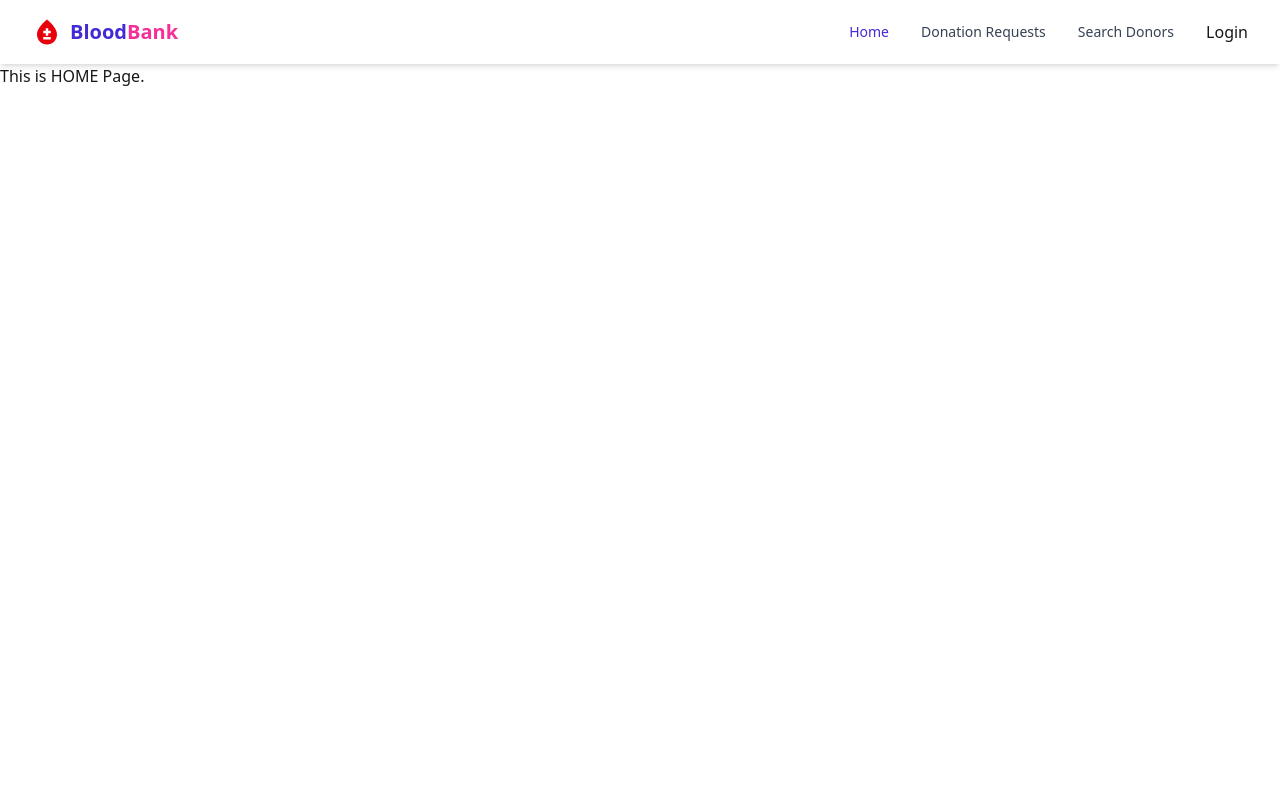
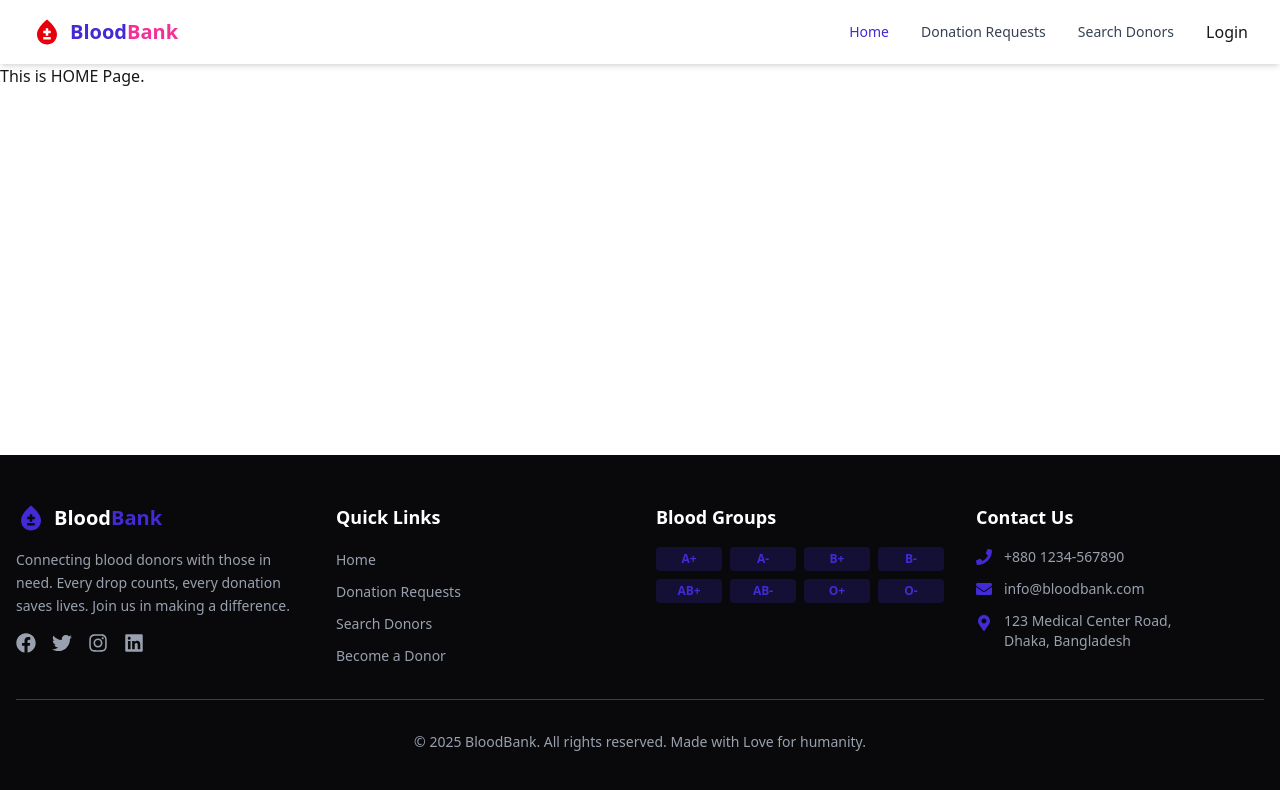
Before and after one commit to zubaer-developer/blood-donation-app-client, a React (Vite) app: page / in a window 1280 px wide. Shown: the top 790 px of the page. Built offline with nearby package versions, Linux system fonts and the light colour scheme.

Commit message:
setup footer in home page

```diff
--- /dev/null
+++ b/src/components/shared/Footer.jsx
@@ -0,0 +1,153 @@
+import { Link } from "react-router-dom";
+import { MdBloodtype } from "react-icons/md";
+import {
+  FaFacebook,
+  FaTwitter,
+  FaInstagram,
+  FaLinkedin,
+  FaPhone,
+  FaEnvelope,
+  FaMapMarkerAlt,
+} from "react-icons/fa";
+
+const Footer = () => {
+  return (
+    <footer className="bg-neutral text-white">
+      <div className="max-w-7xl mx-auto px-4 py-12">
+        <div className="grid grid-cols-1 md:grid-cols-2 lg:grid-cols-4 gap-8">
+          {/* About Section */}
+          <div>
+            <div className="flex items-center space-x-2 mb-4">
+              <MdBloodtype className="text-primary text-3xl" />
+              <span className="text-xl font-bold">
+                Blood<span className="text-primary">Bank</span>
+              </span>
+            </div>
+            <p className="text-gray-400 text-sm leading-relaxed">
+              Connecting blood donors with those in need. Every drop counts,
+              every donation saves lives. Join us in making a difference.
+            </p>
+            {/* Social Icons */}
+            <div className="flex space-x-4 mt-4">
+              <a
+                href="#"
+                className="text-gray-400 hover:text-primary transition-colors"
+              >
+                <FaFacebook size={20} />
+              </a>
+              <a
+                href="#"
+                className="text-gray-400 hover:text-primary transition-colors"
+              >
+                <FaTwitter size={20} />
+              </a>
+              <a
+                href="#"
+                className="text-gray-400 hover:text-primary transition-colors"
+              >
+                <FaInstagram size={20} />
+              </a>
+              <a
+                href="#"
+                className="text-gray-400 hover:text-primary transition-colors"
+              >
+                <FaLinkedin size={20} />
+              </a>
+            </div>
+          </div>
+
+          {/* Quick Links */}
+          <div>
+            <h3 className="text-lg font-semibold mb-4">Quick Links</h3>
+            <ul className="space-y-2">
+              <li>
+                <Link
+                  to="/"
+                  className="text-gray-400 hover:text-primary transition-colors text-sm"
+                >
+                  Home
+                </Link>
+              </li>
+              <li>
+                <Link
+                  to="/donation-requests"
+                  className="text-gray-400 hover:text-primary transition-colors text-sm"
+                >
+                  Donation Requests
+                </Link>
+              </li>
+              <li>
+                <Link
+                  to="/search"
+                  className="text-gray-400 hover:text-primary transition-colors text-sm"
+                >
+                  Search Donors
+                </Link>
+              </li>
+              <li>
+                <Link
+                  to="/register"
+                  className="text-gray-400 hover:text-primary transition-colors text-sm"
+                >
+                  Become a Donor
+                </Link>
+              </li>
+            </ul>
+          </div>
+
+          {/* Blood Groups */}
+          <div>
+            <h3 className="text-lg font-semibold mb-4">Blood Groups</h3>
+            <div className="grid grid-cols-4 gap-2">
+              {["A+", "A-", "B+", "B-", "AB+", "AB-", "O+", "O-"].map(
+                (group) => (
+                  <span
+                    key={group}
+                    className="bg-primary/20 text-primary text-xs font-semibold px-2 py-1 rounded text-center"
+                  >
+                    {group}
+                  </span>
+                )
+              )}
+            </div>
+          </div>
+
+          {/* Contact Info */}
+          <div>
+            <h3 className="text-lg font-semibold mb-4">Contact Us</h3>
+            <ul className="space-y-3">
+              <li className="flex items-center space-x-3">
+                <FaPhone className="text-primary" />
+                <span className="text-gray-400 text-sm">+880 1234-567890</span>
+              </li>
+              <li className="flex items-center space-x-3">
+                <FaEnvelope className="text-primary" />
+                <span className="text-gray-400 text-sm">
+                  info@bloodbank.com
+                </span>
+              </li>
+              <li className="flex items-start space-x-3">
+                <FaMapMarkerAlt className="text-primary mt-1" />
+                <span className="text-gray-400 text-sm">
+                  123 Medical Center Road,
+                  <br />
+                  Dhaka, Bangladesh
+                </span>
+              </li>
+            </ul>
+          </div>
+        </div>
+
+        {/* Bottom Bar */}
+        <div className="border-t border-gray-700 mt-8 pt-8 text-center">
+          <p className="text-gray-400 text-sm">
+            © {new Date().getFullYear()} BloodBank. All rights reserved. Made
+            with Love for humanity.
+          </p>
+        </div>
+      </div>
+    </footer>
+  );
+};
+
+export default Footer;
--- a/src/layouts/MainLayout.jsx
+++ b/src/layouts/MainLayout.jsx
@@ -1,13 +1,17 @@
 import { Outlet } from "react-router-dom";
 import Navbar from "../components/shared/Navbar";
+import Footer from "../components/shared/Footer";
 
 const MainLayout = () => {
   return (
     <div className="min-h-screen flex flex-col">
       <Navbar></Navbar>
+
       <main className="grow">
         <Outlet />
       </main>
+
+      <Footer></Footer>
     </div>
   );
 };
```
